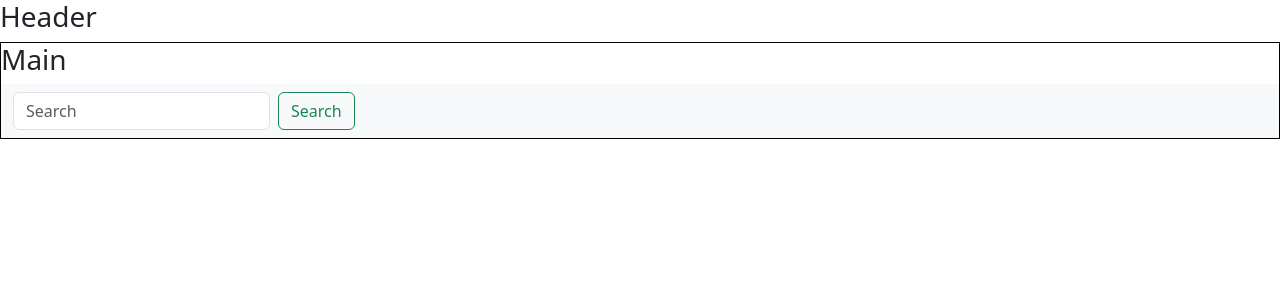
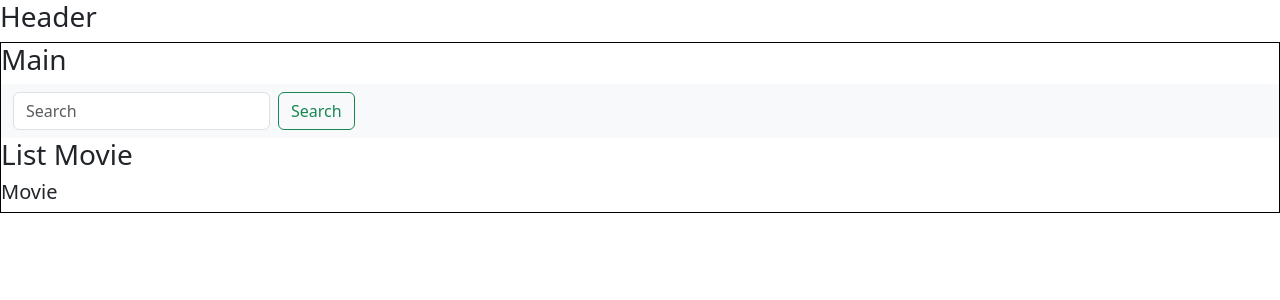
Before and after one commit to mohamed-jebali/vite-boolflix, a Vue app: page / in a window 1280 px wide. Shown: the top 300 px of the page. Built offline with nearby package versions, Linux system fonts and the light colour scheme; no server answers.

Commit message:
added list movie and single movie

```diff
--- /dev/null
+++ b/src/components/AppListMovie.vue
@@ -0,0 +1,24 @@
+<template>
+   <div>
+    <h3>
+        List Movie
+    </h3>
+       <AppMovie/>
+    </div>
+</template>
+<script>
+import AppMovie from './AppMovie.vue';
+export default {
+    components:{
+     AppMovie,
+    },
+
+    name: 'AppListMovie',
+    props : {
+        listMovie : Array
+    }
+}
+</script>
+<style lang="scss" scoped>
+
+</style>
--- a/src/components/AppMain.vue
+++ b/src/components/AppMain.vue
@@ -4,12 +4,14 @@
       Main
     </h3>
     <AppSearchBar/>
+    <AppListMovie/>
   </div>
 </template>
 <script>
 import { store } from '../store.js';
 import axios from 'axios';
 import AppSearchBar from './AppSearchBar.vue';
+import AppListMovie from './AppListMovie.vue';
 export default {
   data() {
     return {
@@ -20,7 +22,8 @@ export default {
   },
   name: "AppMain",
   components:{
-    AppSearchBar
+    AppSearchBar,
+    AppListMovie,
   },
     methods: {
         filteredMovie(filter){
--- /dev/null
+++ b/src/components/AppMovie.vue
@@ -0,0 +1,17 @@
+<template>
+    <h5>
+       Movie
+    </h5>
+</template>
+<script>
+
+export default {
+    name: 'AppMovie',
+    props : {
+        listMovie : Array
+    }
+}
+</script>
+<style lang="scss" scoped>
+
+</style>
--- a/src/components/AppSearchBar.vue
+++ b/src/components/AppSearchBar.vue
@@ -13,6 +13,6 @@ export default {
 
 }
 </script>
-<style lang="">
+<style lang="scss" scoped>
 
 </style>
```
